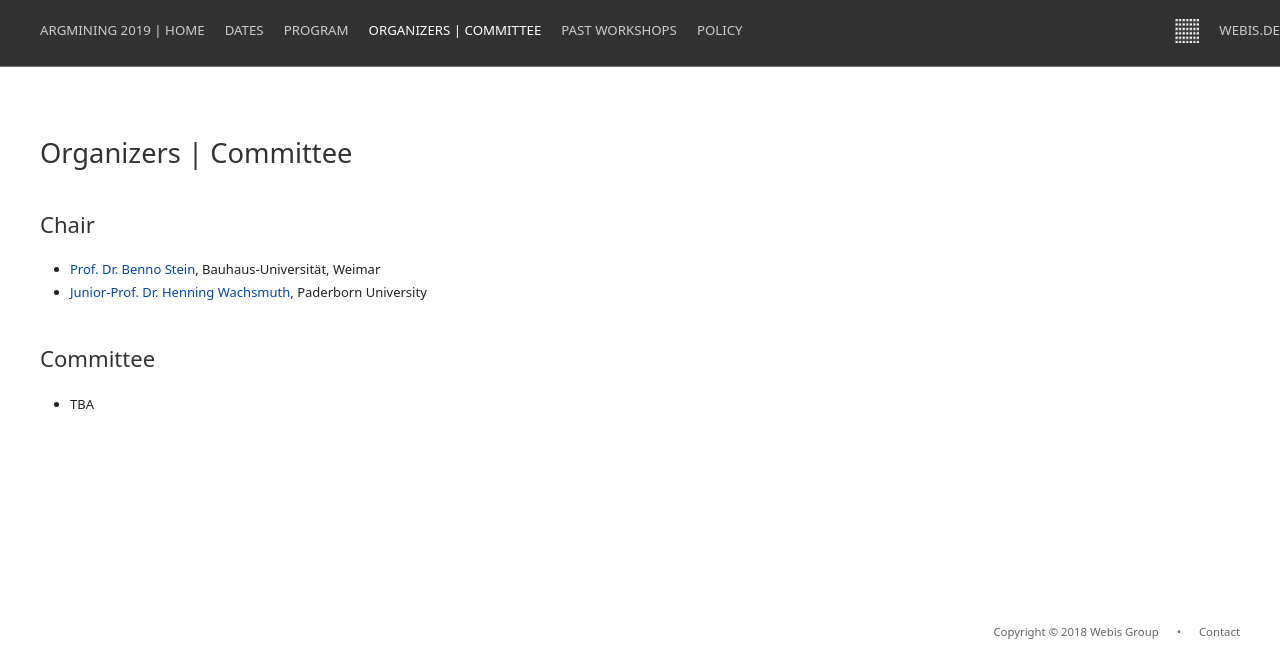
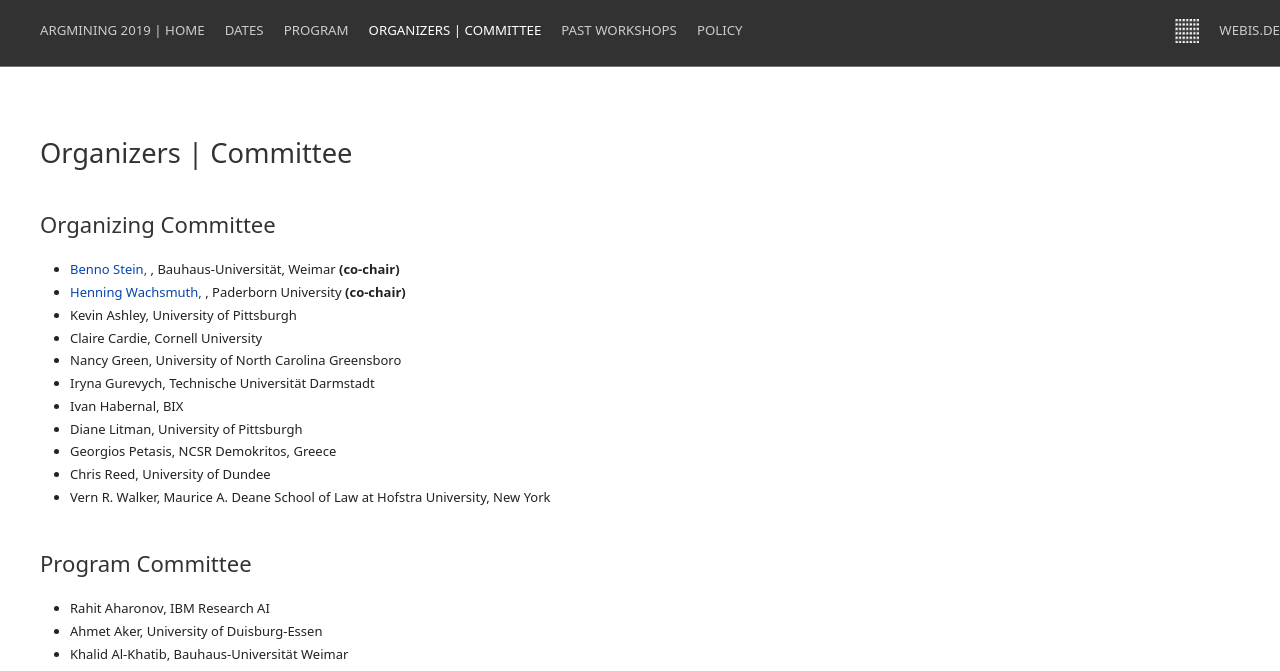
Before and after one commit to argmining19-webis-de/argmining19-webis-de.github.io, a Jekyll site: the page built from organizing-committee.html, in a window 1280 px wide and 900 px high, cut to the strip 229-900 px from the top of the window. Built offline with Jekyll 4.4.1, drawn with Linux system fonts in a browser that asks for light colours; some of the changed text lies outside the part shown.

Commit message:
added committee comments

```diff
--- a/organizing-committee.html
+++ b/organizing-committee.html
@@ -9,14 +9,56 @@ description: Organizers | Committee
 
     <div class="uk-container">
         <h1>Organizers | Committee</h1>
-        <h2>Chair</h2>
+        <h2>Organizing Committee</h2>
         <ul>
-            <li><a href= "https://webis.de/" target="_blank" >Prof. Dr. Benno Stein</a>, Bauhaus-Universität, Weimar</li>
-            <li><a href= "https://cs.uni-paderborn.de/css/" target="_blank" >Junior-Prof. Dr. Henning Wachsmuth</a>, Paderborn University</li>
+            <li><a href= "https://webis.de/" target="_blank" >Benno Stein, </a>, Bauhaus-Universität, Weimar  <b>(co-chair)</b></li>
+            <li><a href= "https://cs.uni-paderborn.de/css/" target="_blank" >Henning Wachsmuth, </a>, Paderborn University <b>(co-chair)</b></li>
+            <li>Kevin Ashley, University of Pittsburgh</li>
+            <li>Claire Cardie, Cornell University</li>
+
+            <li>Nancy Green, University of North Carolina Greensboro</li>
+            <li>Iryna Gurevych, Technische Universität Darmstadt</li>
+            <li>Ivan Habernal, BIX</li>
+            <li>Diane Litman, University of Pittsburgh</li>
+            <li>Georgios Petasis, NCSR Demokritos, Greece</li>
+            <li>Chris Reed, University of Dundee</li>
+            <li>Vern R. Walker,	Maurice A. Deane School of Law at Hofstra University, New York</li>
         </ul>
-        <h2>Committee</h2>
+        <h2>Program Committee</h2>
         <ul>
-            <li>TBA</li>
+            <li>Rahit Aharonov, IBM Research AI</li>
+            <li>Ahmet Aker, University of Duisburg-Essen</li>
+            <li>Khalid Al-Khatib, Bauhaus-Universität Weimar</li>
+            <li>Carlos Alzate, IBM Research AI</li>
+
+            <li>Roy Bar-Haim, IBM Research AI</li>
+            <li>Yonatan Bilu, IBM Research AI</li>
+            <li>Katarzyna Budzynska, Polish National Academy of Sciences (Poland) & University of Dundee (Scotland)</li>
+            <li>Elena Cabrio, Université Côte d'Azur, CNRS, Inria, I3S, France</li>
+            <li>Johannes Daxenberger, Technische Universität Darmstadt</li>
+
+            <li>Graeme Hirst, University of Toronto</li>
+            <li>Yufang Hou, Yufang	Hou	IBM Research AI</li>
+            <li>Jonas Kuhn, University of Stuttgart</li>
+            <li>John Lawrence, University of Dundee</li>
+            <li>Beishui Liao, Zhejiang University</li>
+
+            <li>Marie-Francine Moens, KU Leuven</li>
+            <li>Smaranda Muresan,	Columbia University</li>
+            <li>Joonsuk Park, Williams College</li>
+            <li>Simon Parsons, King's College London</li>
+
+            <li>Olesya Razuvayevskaya, University of Cambridge</li>
+
+            <li>Ariel	Rosenfeld, Bar-Ilan University, Israel</li>
+            <li>Patrick Saint-Dizier, IRIT-CNRS</li>
+            <li>Jodi	Schneider, University of Illinois at Urbana-Champaign</li>
+            <li>Christian Stab,	Technische Universität Darmstadt</li>
+            <li>Manfred Stede, University of Potsdam</li>
+            <li>Serena Villata,	CNRS, France</li>
+
+
+            <li>Zhongyu Wei, Fudan University</li>
 
         </ul>
     </div>
```
